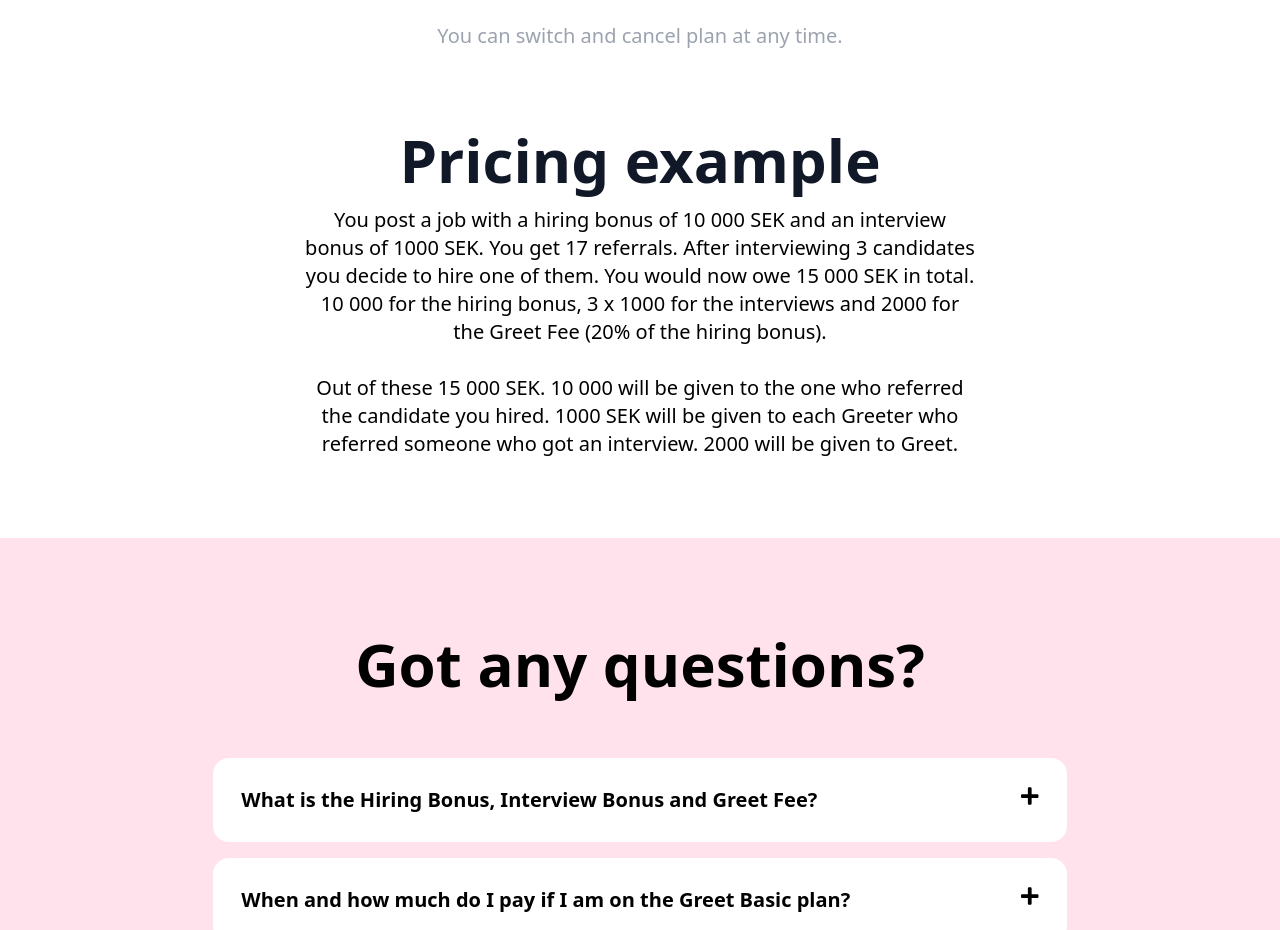
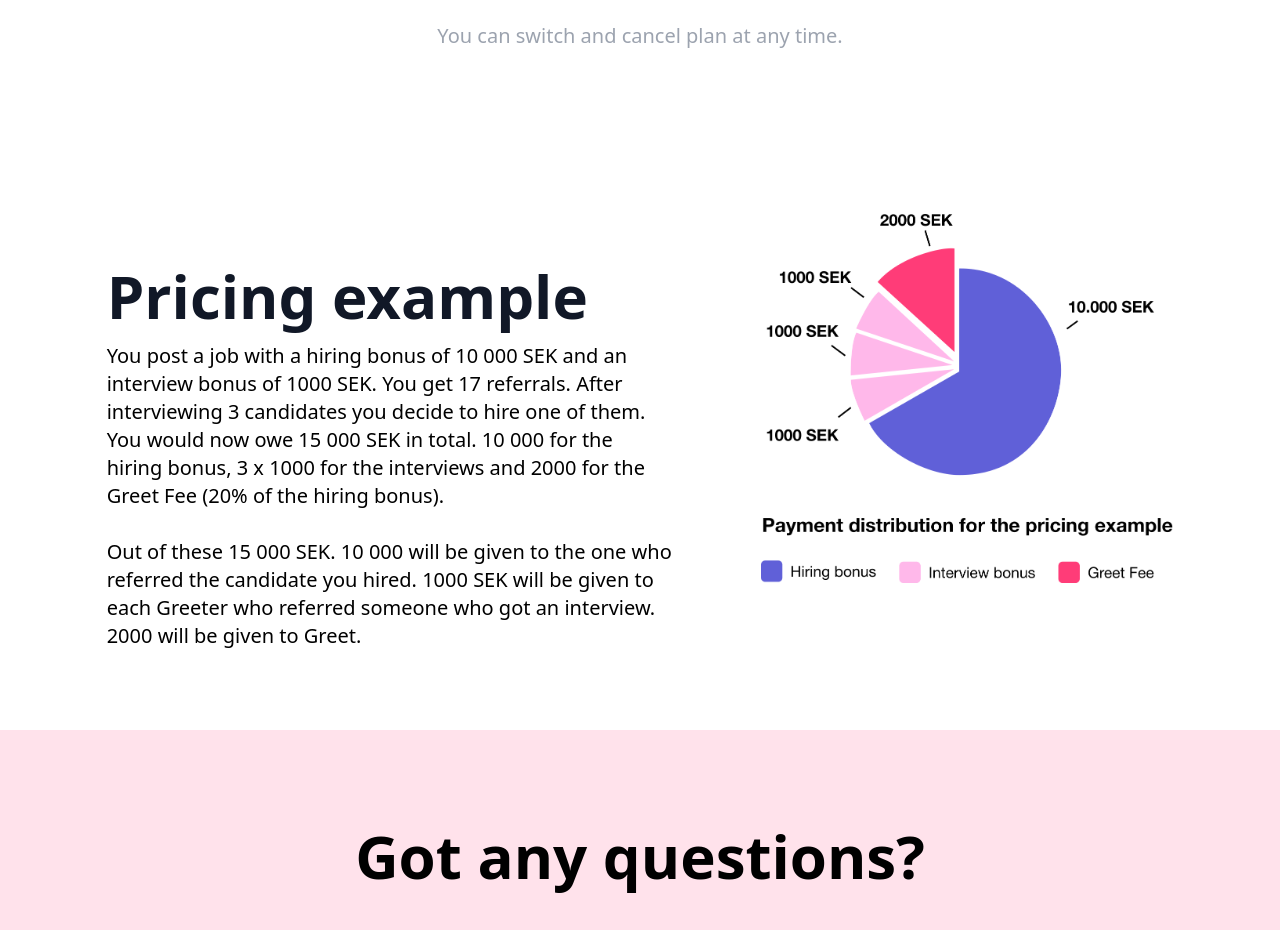
Before and after one commit to johan-akerman/Greet, a React (Create React App) app: page /for-companies in a window 1280 px wide. Shown: the part 1480-2410 px from the top of the page. Built offline with nearby package versions, Linux system fonts and the light colour scheme.

Commit message:
added illustration to pricing example

```diff
--- a/src/pages/ForCompanies.js
+++ b/src/pages/ForCompanies.js
@@ -1,6 +1,7 @@
 import { FAQ } from "../components/FAQ";
 import { Banner } from "../components/Banner";
 import { useEffect } from "react";
+import chart from "../images/chart.png";
 import hot from "../images/hot.png";
 import { Link } from "react-router-dom";
 import { FontAwesomeIcon } from "@fortawesome/react-fontawesome";
@@ -172,23 +173,28 @@ function ForCompanies() {
           You can switch and cancel plan at any time.
         </p>
       </div>
-      <div className="bg-white md:pt-0 pt-12 mb-20 px-3">
-        <h1 className="max-w-2xl mx-auto text-center md:text-6xl text-4xl font-bold text-gray-900">
+      <div className="bg-white md:pt-0 pt-12 mb-20 md:w-10/12 w-11/12 mx-auto">
+        <div className="grid lg:grid-cols-5 md:gap-6 gap-24 grid-cols-1 md:mt-20 mt-0 mx-auto">
+          <div className="md:col-span-3 col-span-1 md:mt-14 mt-0">
+            <h1 className=" mx-auto md:text-left text-center md:text-6xl text-4xl font-bold text-gray-900">
               Pricing example
             </h1>
-
-        <p className="text-xl mx-auto max-w-2xl text-center pt-4">
+            <p className="text-xl mx-auto md:text-left text-center pt-4 md:pr-16 pr-0">
               You post a job with a hiring bonus of 10 000 SEK and an interview
               bonus of 1000 SEK. You get 17 referrals. After interviewing 3
-          candidates you decide to hire one of them. You would now owe 15 000
-          SEK in total. 10 000 for the hiring bonus, 3 x 1000 for the interviews
-          and 2000 for the Greet Fee (20% of the hiring bonus).
+              candidates you decide to hire one of them. You would now owe 15
+              000 SEK in total. 10 000 for the hiring bonus, 3 x 1000 for the
+              interviews and 2000 for the Greet Fee (20% of the hiring bonus).
               <br />
               <br />
-          Out of these 15 000 SEK. 10 000 will be given to the one who referred
-          the candidate you hired. 1000 SEK will be given to each Greeter who
-          referred someone who got an interview. 2000 will be given to Greet.
+              Out of these 15 000 SEK. 10 000 will be given to the one who
+              referred the candidate you hired. 1000 SEK will be given to each
+              Greeter who referred someone who got an interview. 2000 will be
+              given to Greet.
             </p>
+          </div>
+          <img className="md:col-span-2 col-span-1" src={chart} />
+        </div>
       </div>
 
       <FAQ
```
Also changed, not shown: src/images/chart.png (added). Lines whose indentation alone changed are shown as unchanged.
